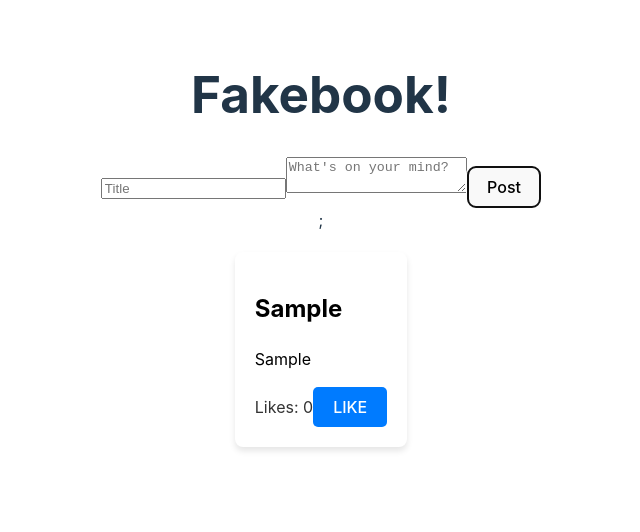
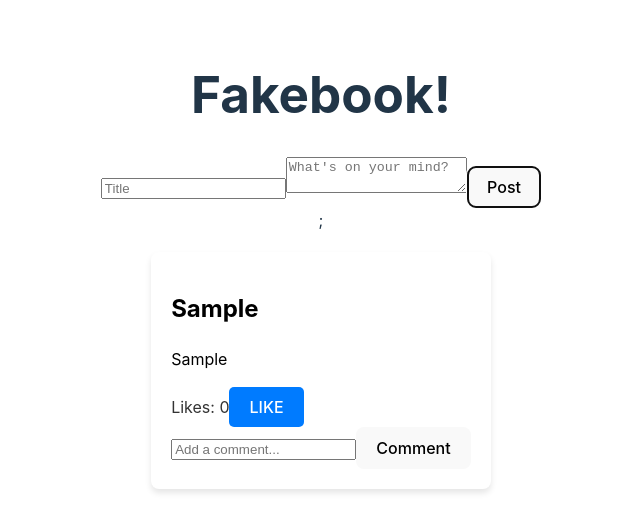
Before and after one commit to Breyvaq/Social-Media-Project, a React (Vite) app: page / in a window 1280 px wide. Both pictures are taken after typing "Sample", "Sample" into the empty fields and a click on the button "Post". Shown: the top 532 px of the page, without its empty margins (319-959 px from the left). Built offline with nearby package versions, Linux system fonts and the light colour scheme.

Commit message:
Allowing the user to make comments

```diff
--- a/src/Post.jsx
+++ b/src/Post.jsx
@@ -1,11 +1,20 @@
 import React, { useState } from 'react';
 import Comment from './Comment';
 
-function Post({ title, content }) { // Destructure title and content from props
+function Post({ title, content }) {
   const [likes, setLikes] = useState(0);
+  const [comments, setComments] = useState([]); // State to store comments
+  const [commentInput, setCommentInput] = useState(''); // State to store the current input of the comment field
 
   function handleLike() {
     setLikes(likes + 1);
+  }
+
+  function handleCommentSubmit(e) {
+    e.preventDefault();
+    if (!commentInput.trim()) return; // Prevent adding empty comments
+    setComments([...comments, commentInput]);
+    setCommentInput(''); // Reset input field after submitting
   }
 
   return (
@@ -16,6 +25,20 @@ function Post({ title, content }) { // Destructure title and content from props
         <span className="likes-count">Likes: {likes}</span>
         <button onClick={handleLike} className="like-button">Like</button>
       </div>
+      {/* Comments form */}
+      <form onSubmit={handleCommentSubmit}>
+        <input
+          type="text"
+          value={commentInput}
+          onChange={(e) => setCommentInput(e.target.value)}
+          placeholder="Add a comment..."
+        />
+        <button type="submit">Comment</button>
+      </form>
+      {/* Comments display */}
+      {comments.map((comment, index) => (
+        <Comment key={index} content={comment} />
+      ))}
     </div>
   );
 }
```
